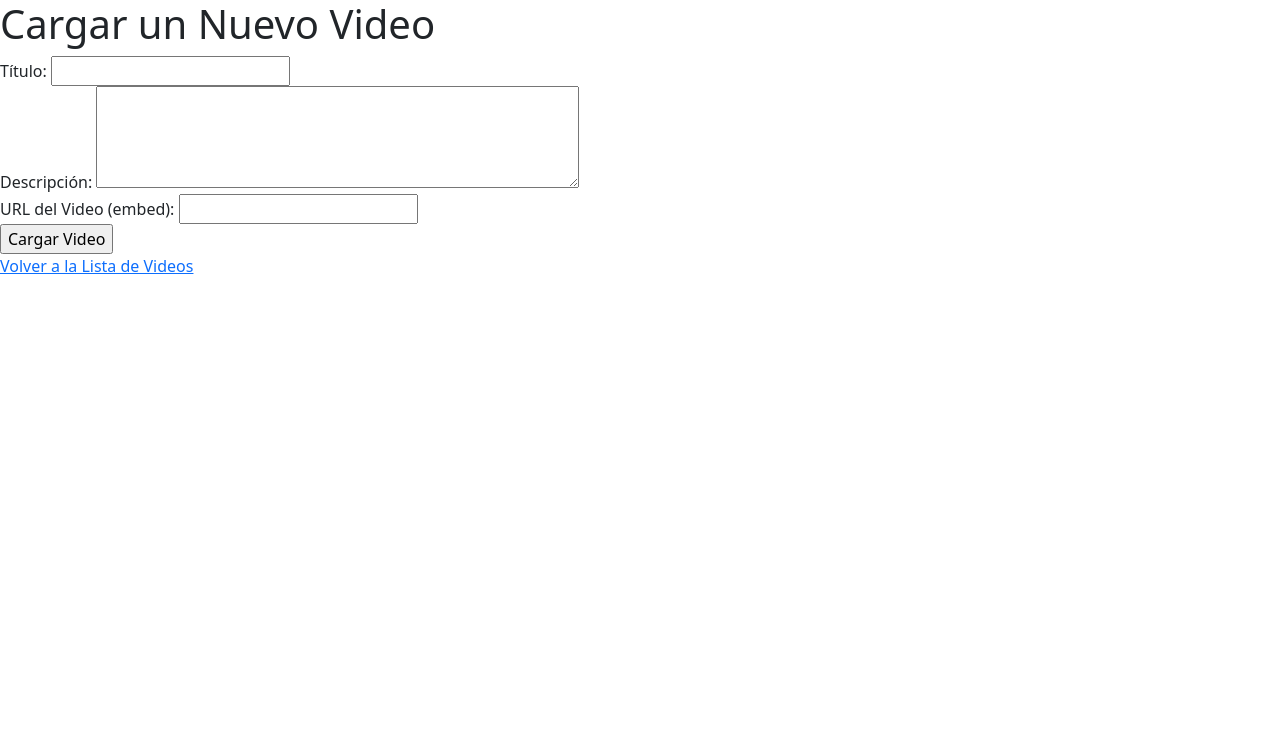
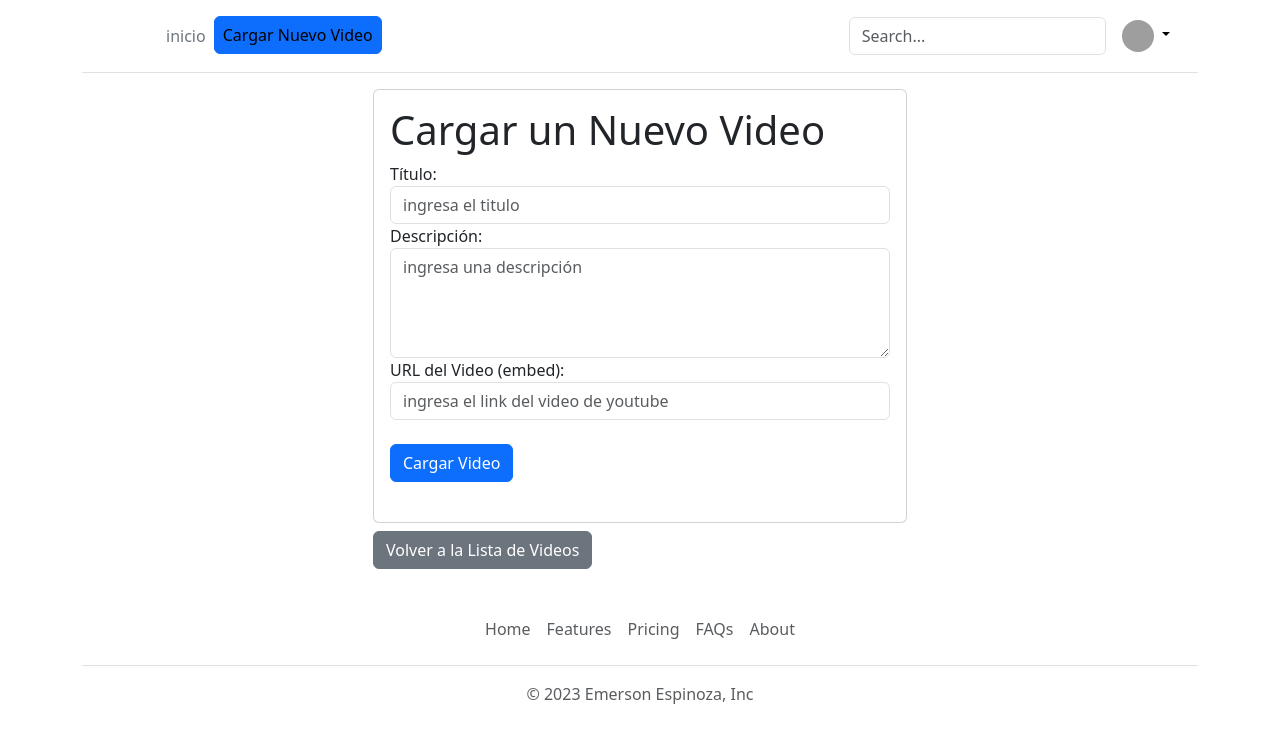
Before and after one commit to emersonxinay/almacen_de_videos_youtube, a Flask app: page /upload in a window 1280 px wide. Shown: the top 743 px of the page. Run offline with Flask 3, Linux system fonts and the light colour scheme; grey boxes are pictures that could not be loaded.

Commit message:
fix frontend

```diff
--- a/templates/base.html
+++ b/templates/base.html
@@ -1,36 +1,40 @@
 <!DOCTYPE html>
 <html lang="en">
+
 <head>
   <meta charset="UTF-8" />
   <meta name="viewport" content="width=device-width, initial-scale=1.0" />
   <title>{% block title %}{% endblock %}</title>
   <!-- iconos -->
+  <!-- favicon -->
+  <link rel="shortcut icon" href="{{url_for('static', filename='img/compilando.png')}}" type="image/x-icon">
   <!-- css -->
   <!-- bootstrap -->
-    <link
-      href="https://cdn.jsdelivr.net/npm/bootstrap@5.3.2/dist/css/bootstrap.min.css"
-      rel="stylesheet"
-      integrity="sha384-T3c6CoIi6uLrA9TneNEoa7RxnatzjcDSCmG1MXxSR1GAsXEV/Dwwykc2MPK8M2HN"
-      crossorigin="anonymous"
-    />
+  <link href="https://cdn.jsdelivr.net/npm/bootstrap@5.3.2/dist/css/bootstrap.min.css" rel="stylesheet"
+    integrity="sha384-T3c6CoIi6uLrA9TneNEoa7RxnatzjcDSCmG1MXxSR1GAsXEV/Dwwykc2MPK8M2HN" crossorigin="anonymous" />
   <!-- fonts -->
 </head>
 
 <body>
   <!-- sección navegación -->
-    {% block nav %}{% endblock %}
+  <div class="container">
+
+    {% include "shared/nav.html" %}
+  </div>
   <!-- sección principal -->
+  <main class="container">
+
     {% block principal %}{% endblock %}
+  </main>
 
   <!-- pie de pagina  -->
-    {% block footer %}{% endblock %}
+  {% block footer %}{% endblock %} {% include "shared/footer.html" %}
 
   <!-- conexión con js  -->
   <!-- js de bootstrap -->
-    <script
-      src="https://cdn.jsdelivr.net/npm/bootstrap@5.3.2/dist/js/bootstrap.bundle.min.js"
+  <script src="https://cdn.jsdelivr.net/npm/bootstrap@5.3.2/dist/js/bootstrap.bundle.min.js"
     integrity="sha384-C6RzsynM9kWDrMNeT87bh95OGNyZPhcTNXj1NW7RuBCsyN/o0jlpcV8Qyq46cDfL"
-      crossorigin="anonymous"
-    ></script>
+    crossorigin="anonymous"></script>
 </body>
+
 </html>
--- a/templates/shared/nav.html
+++ b/templates/shared/nav.html
@@ -21,15 +21,17 @@
       <ul
         class="nav col-12 col-lg-auto me-lg-auto mb-2 justify-content-center mb-md-0"
       >
-        <li><a href="#" class="nav-link px-2 link-secondary">Overview</a></li>
         <li>
-          <a href="#" class="nav-link px-2 link-body-emphasis">Inventory</a>
+          <a href="{{ url_for('index') }}" class="nav-link px-2 link-secondary"
+            >inicio</a
+          >
         </li>
         <li>
-          <a href="#" class="nav-link px-2 link-body-emphasis">Customers</a>
-        </li>
-        <li>
-          <a href="#" class="nav-link px-2 link-body-emphasis">Products</a>
+          <a
+            href="{{ url_for('upload_video') }}"
+            class=" px-2 link-body-emphasis btn btn-primary"
+            >Cargar Nuevo Video</a
+          >
         </li>
       </ul>
 
@@ -50,7 +52,7 @@
           aria-expanded="false"
         >
           <img
-            src="https://github.com/mdo.png"
+            src="https://avatars.githubusercontent.com/u/51926375?v=4"
             alt="mdo"
             width="32"
             height="32"
--- a/templates/upload.html
+++ b/templates/upload.html
@@ -1,16 +1,38 @@
 {% extends "base.html" %} {% block principal %}
-<h1>Cargar un Nuevo Video</h1>
-<form action="/upload" method="POST">
-  <label for="title">Título:</label>
-  <input type="text" id="title" name="title" required /><br />
 
-  <label for="description">Descripción:</label>
-  <textarea id="description" name="description" rows="4" cols="50"></textarea><br />
+<div class="container">
+  <div class="row">
+    <div class="col-md-6 offset-md-3">
+      <div class="card">
+        <div class="card-body">
+          <h1 class="card-title">Cargar un Nuevo Video</h1>
+          <form action="/upload" method="POST">
+            <div class="form-group">
+              <label for="title">Título:</label>
+              <input type="text" id="title" placeholder="ingresa el titulo" name="title" class="form-control"
+                required />
+            </div>
 
-  <label for="url">URL del Video (embed):</label>
-  <input type="text" id="url" name="url" required /><br />
+            <div class="form-group">
+              <label for="description">Descripción:</label>
+              <textarea id="description" name="description" placeholder="ingresa una descripción" class="form-control"
+                rows="4"></textarea>
+            </div>
 
-  <input type="submit" value="Cargar Video" />
-</form>
-<a href="/">Volver a la Lista de Videos</a>
+            <div class="form-group">
+              <label for="url">URL del Video (embed):</label>
+              <input type="text" placeholder="ingresa el link del video de youtube" id="url" name="url"
+                class="form-control" required />
+            </div>
+
+            <button type="submit" class="btn btn-primary my-4">Cargar Video</button>
+          </form>
+
+        </div>
+      </div>
+      <a href="/" class="btn btn-secondary mt-2">Volver a la Lista de Videos</a>
+    </div>
+  </div>
+</div>
+
 {% endblock %}
```
Also changed, not shown: templates/index.html (+25 -18 lines), templates/show.html (+30 -12 lines), templates/update.html (+35 -7 lines), README.md (added), instance/videos.db, static/img/compilando.png (added), 2 other files. Lines whose indentation alone changed are shown as unchanged.
